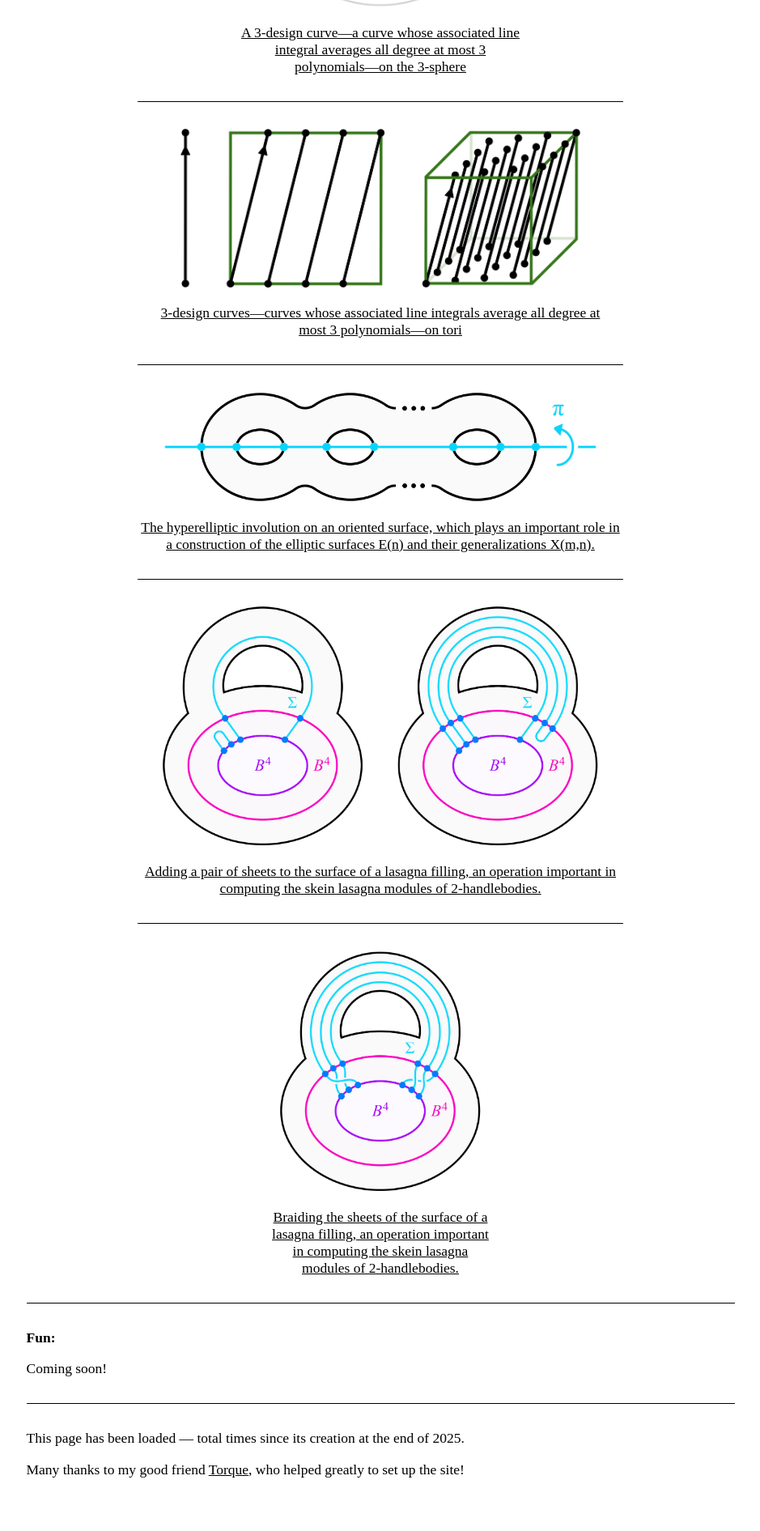
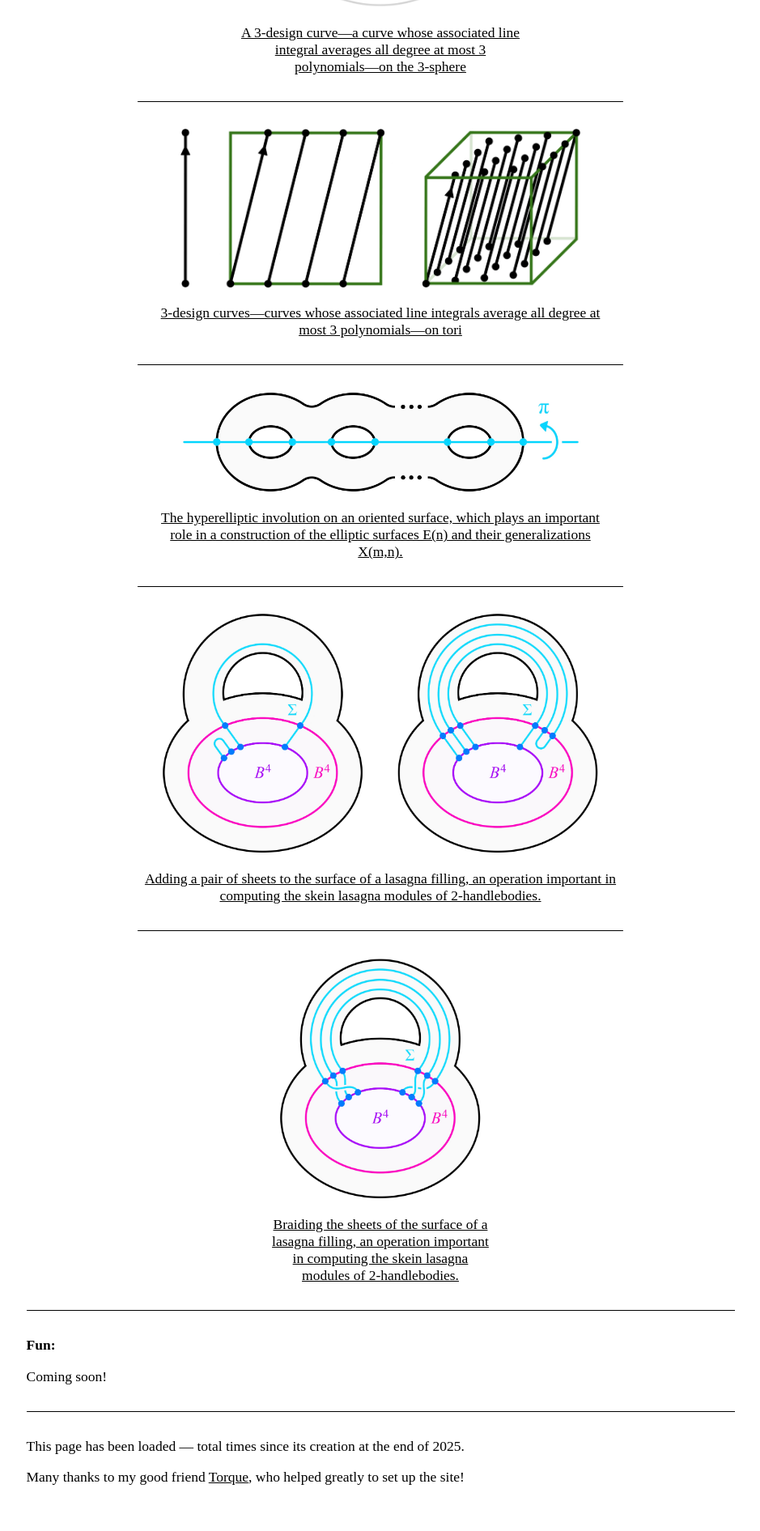
Before and after one commit to AyodejiLindblad/AyodejiLindblad.github.io, a Jekyll site: the page built from index.md, in a window 1280 px wide. Shown: the part 3596-5487 px from the top of the page at 81% size, without its empty margins (170-1109 px from the left). Built offline with Jekyll 4.4.1, drawn with Linux system fonts in a browser that asks for light colours; some web fonts are replaced.

Commit message:
new attempt

```diff
--- a/index.md
+++ b/index.md
@@ -210,7 +210,7 @@ Joint with [Ollie Thakar](https://www.math.harvard.edu/people/thakar-ollie/).
 
 <hr class="hr-600">
 
-<div style="flex: 1; text-align: center; --img-width: 600px;">
+<div style="flex: 1; text-align: center; --img-width: 550px;">
   <figure style="display: inline-block; margin: 0; width: min(var(--img-width), 100%);">
     <img
       src="/figures/Hyperelliptic.jpeg"
```
